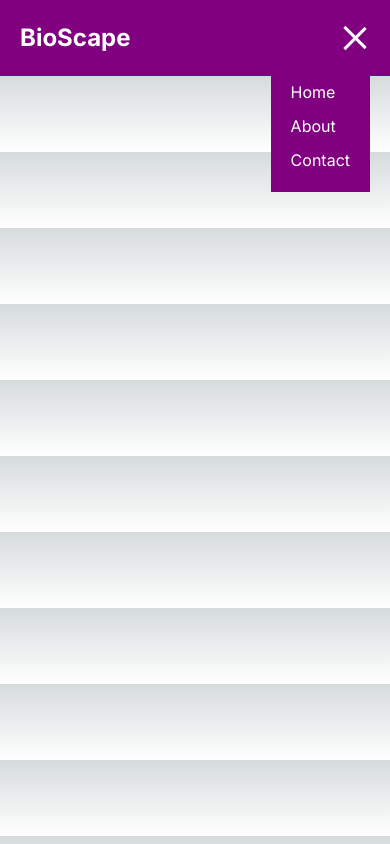
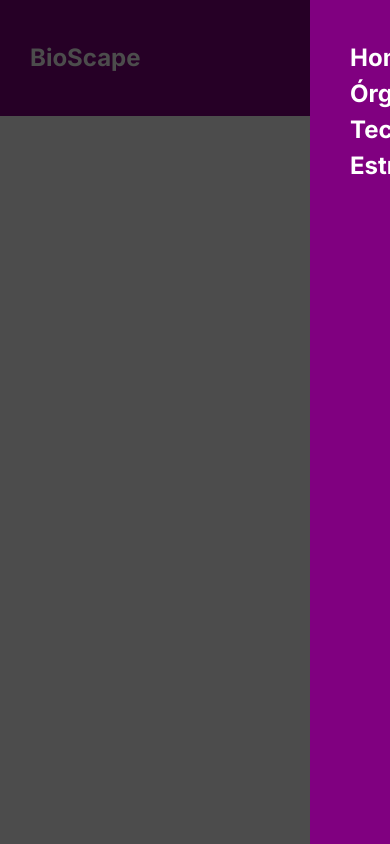
Before and after one commit to JoseArtur/GuaHistologico, a Next.js app: page / in a window 390 px wide. Both pictures are taken after a click on the button 355 px from the left and 38 px from the top of the page. Built offline with nearby package versions, Linux system fonts and the light colour scheme.

Commit message:
11 - added hamburger features

```diff
--- a/app/components/Header.tsx
+++ b/app/components/Header.tsx
@@ -26,7 +26,7 @@ export default function Header() {
       <style jsx>{`
         header {
           background-color: purple;
-          padding: 20px;
+          padding: 40px 30px;
           color: white;
         }
         nav {
--- a/app/components/Menu.tsx
+++ b/app/components/Menu.tsx
@@ -1,27 +1,66 @@
 // components/Menu.tsx
 import Link from 'next/link';
+import { useEffect, useRef } from 'react';
 
 interface MenuProps {
   menuVisible: boolean;
   toggleMenu: () => void;
 }
 
+
 const Menu: React.FC<MenuProps> = ({ menuVisible, toggleMenu }) => {
+  // Create a reference to the menu div
+  const menuRef = useRef(null);
+
+  // Add an event listener to the document when the component mounts
+  useEffect(() => {
+    // This function will be called when a click event occurs in the document
+    const handleClickOutside = (event: MouseEvent) => {
+      // If the click was outside the menu, close the menu
+      if (menuRef.current && !(menuRef.current as HTMLElement).contains(event.target as Node)) {
+        toggleMenu();
+      }
+    };
+
+    // Add the event listener
+    document.addEventListener('mousedown', handleClickOutside);
+
+    // Remove the event listener when the component unmounts
+    return () => {
+      document.removeEventListener('mousedown', handleClickOutside);
+    };
+  }, [toggleMenu]);
+
   return (
-    <div className={`menu ${menuVisible ? 'visible' : ''}`} id="menu">
-      <div className="menu-items">
-        <Link href="/">Home</Link>
-        <Link href="/about">About</Link>
-        <Link href="/contact">Contact</Link>
+    <>
+      {menuVisible && <div className="overlay" onClick={toggleMenu}></div>}
+      <div ref={menuRef} className={`menu ${menuVisible ? 'visible' : ''}`} id="menu">
+        <div className="menu-items">
+          <Link href="/">Home</Link>
+          <Link href="/orgaos">Órgãos</Link>
+          <Link href="/tecidos">Tecidos</Link>
+          <Link href="/estruturas">Estruturas</Link>
+        </div>
       </div>
       <style jsx>{`
+        .overlay {
+          position: fixed;
+          top: 0;
+          left: 0;
+          width: 100%;
+          height: 100vh;
+          background: rgba(0, 0, 0, 0.7);
+          z-index: 999;
+        }
         .menu {
           display: none;
-          position: absolute;
-          top: 60px;
-          right: 20px;
+          position: fixed;
+          top: 0;
+          right: 0;
+          width: 20%;
+          height: 100vh;
           background: purple;
-          padding: 20px;
+          padding: 40px;
           z-index: 1000;
         }
         .visible {
@@ -30,14 +69,11 @@ const Menu: React.FC<MenuProps> = ({ menuVisible, toggleMenu }) => {
         .menu-items {
           display: flex;
           flex-direction: column;
-          gap: 10px;
-        }
-        .menu a {
-          color: white;
-          text-decoration: none;
+          font-size: 1.5em;
+          font-weight: bold;
         }
       `}</style>
-    </div>
+    </>
   );
 };
 
--- a/styles/globals.css
+++ b/styles/globals.css
@@ -16,16 +16,6 @@
   }
 }
 
-body {
-  color: rgb(var(--foreground-rgb));
-  background: linear-gradient(
-      to bottom,
-      transparent,
-      rgb(var(--background-end-rgb))
-    )
-    rgb(var(--background-start-rgb));
-}
-
 @layer utilities {
   .text-balance {
     text-wrap: balance;
```
